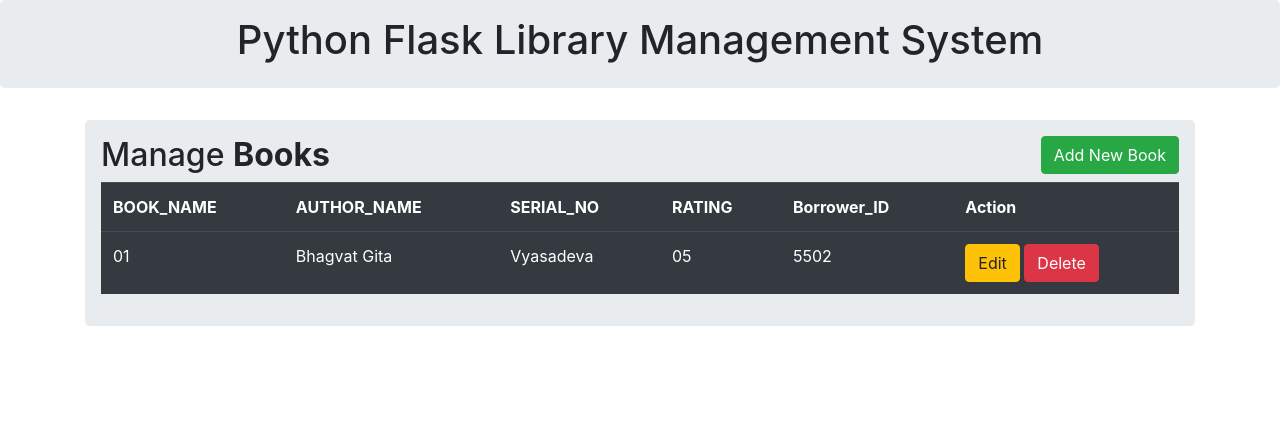
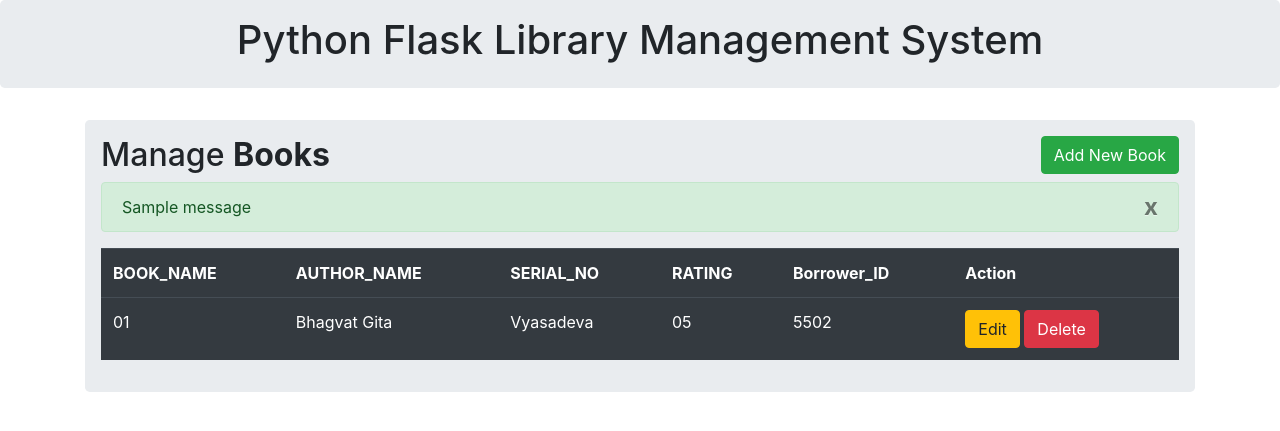
Before and after one commit to Rudraprasad-Mohapatra/Library-Management-System, a Flask app: page / in a window 1280 px wide. Shown: the top 431 px of the page. Run offline with Flask 3, Linux system fonts and the light colour scheme; tables that the repository leaves empty hold one stand-in row (values such as "Sample post"); one stand-in notice (Sample message) is shown; some libraries are stand-ins or nearby versions.

Commit message:
Styled flash message added

```diff
--- a/App.py
+++ b/App.py
@@ -1,5 +1,5 @@
 import os
-from flask import Flask, render_template, send_from_directory, request, redirect, url_for
+from flask import Flask, render_template, send_from_directory, request, redirect, url_for, flash
 from flask_sqlalchemy import SQLAlchemy
 
 
@@ -51,6 +51,8 @@
         db.session.add(my_data)
         db.session.commit()
 
+        flash("Book inserted successfully!")
+
         return redirect(url_for("index"))
 
 
--- a/templates/index.html
+++ b/templates/index.html
@@ -10,7 +10,26 @@
                 <h2>Manage <b>Books</b> <button type="button" class="btn btn-success float-right" data-toggle="modal"
                         data-target="#mymodal">Add New Book</button></h2>
 
+                {% with messages = get_flashed_messages() %}
 
+                {% if messages %}
+
+                {% for message in messages %}
+
+                <div class="alert alert-success alert-dismissable" role="alert">
+                    <button type="button" class="close" data-dismiss="alert" aria-label="close">
+                        <span aria-hidden="true">x</span>
+                    </button>
+                    {{message}}
+                </div>
+
+
+
+                {% endfor %}
+
+                {% endif %}
+
+                {% endwith %}
                 <table class="table table-hover table-dark">
                     <tr>
                         <th>BOOK_NAME</th>
@@ -108,30 +127,26 @@
                             <div class="modal-body">
                                 <div class="form-group">
                                     <label for="BOOK_NAME" class="col-form-label">BOOK_NAME:</label>
-                                    <input type="text" class="form-control" id="BOOK_NAME" name="BOOK_NAME"
-                                    required="1"
-                                    value="Bhagvad Gita">
+                                    <input type="text" class="form-control" id="BOOK_NAME" name="BOOK_NAME" required="1"
+                                        value="Bhagvad Gita">
                                 </div>
 
                                 <div class="form-group">
                                     <label for="AUTHOR_NAME" class="col-form-label">AUTHOR_NAME:</label>
                                     <input type="text" class="form-control" id="AUTHOR_NAME" name="AUTHOR_NAME"
-                                    required="1"
-                                    value="Vyasa Deva">
+                                        required="1" value="Vyasa Deva">
                                 </div>
 
                                 <div class="form-group">
                                     <label for="RATING" class="col-form-label">RATING:</label>
-                                    <input type="number" class="form-control" id="RATING" name="RATING"
-                                    min="1"
-                                    max="10"
-                                    value="10">
+                                    <input type="number" class="form-control" id="RATING" name="RATING" min="1" max="10"
+                                        value="10">
                                 </div>
 
                                 <div class="form-group">
                                     <label for="Borrower_ID" class="col-form-label">Borrower_ID:</label>
                                     <input type="number" class="form-control" id="Borrower_ID" name="Borrower_ID"
-                                    value="5503">
+                                        value="5503">
                                 </div>
 
                             </div>
```
